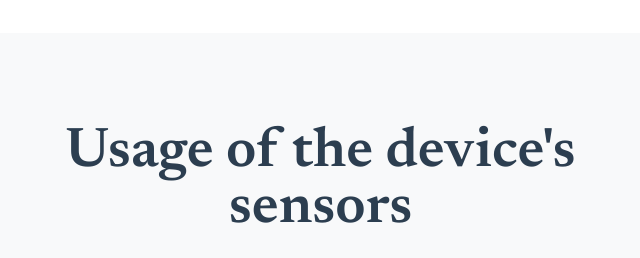
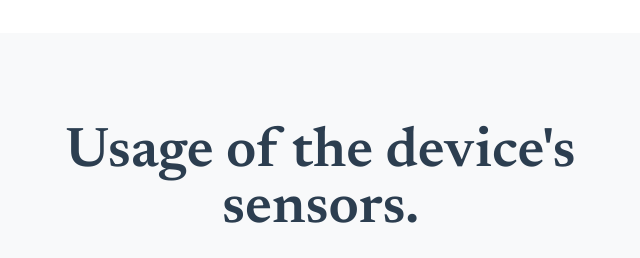
Before and after one commit to varvarasDim/hafi-webpage, a plain HTML site: page index.html in a window 1280 px wide. Shown: the part 1800-2058 px from the top of the page, 92-732 px from the left. Drawn offline with nearby package versions, Linux system fonts and the light colour scheme; a web font is replaced by a local one.

Commit message:
Update index.html

```diff
--- a/index.html
+++ b/index.html
@@ -213,7 +213,7 @@
             <div class="container px-5">
                 <div class="row gx-5 align-items-center justify-content-center">
                     <div class="col-12 col-lg-5" style="text-align: center !important;flex: 2 1 auto;">
-                        <h2 class="display-4 lh-1 mb-4">Usage of the device's sensors</h2>
+                        <h2 class="display-4 lh-1 mb-4">Usage of the device's sensors.</h2>
                         <p class="lead fw-normal text-muted mb-5 mb-lg-0">Like an owl that stays up at night, Hafi is using the sensors of the device in order to identify changes in the environment like change in direction, move, sounds and give you notification alerts via calls on another mobile device. Hafi can make your old android devices that are sitting in the drawer useful again!</p>
                     </div>
                     <div class="col-sm-11 col-md-5">
```
